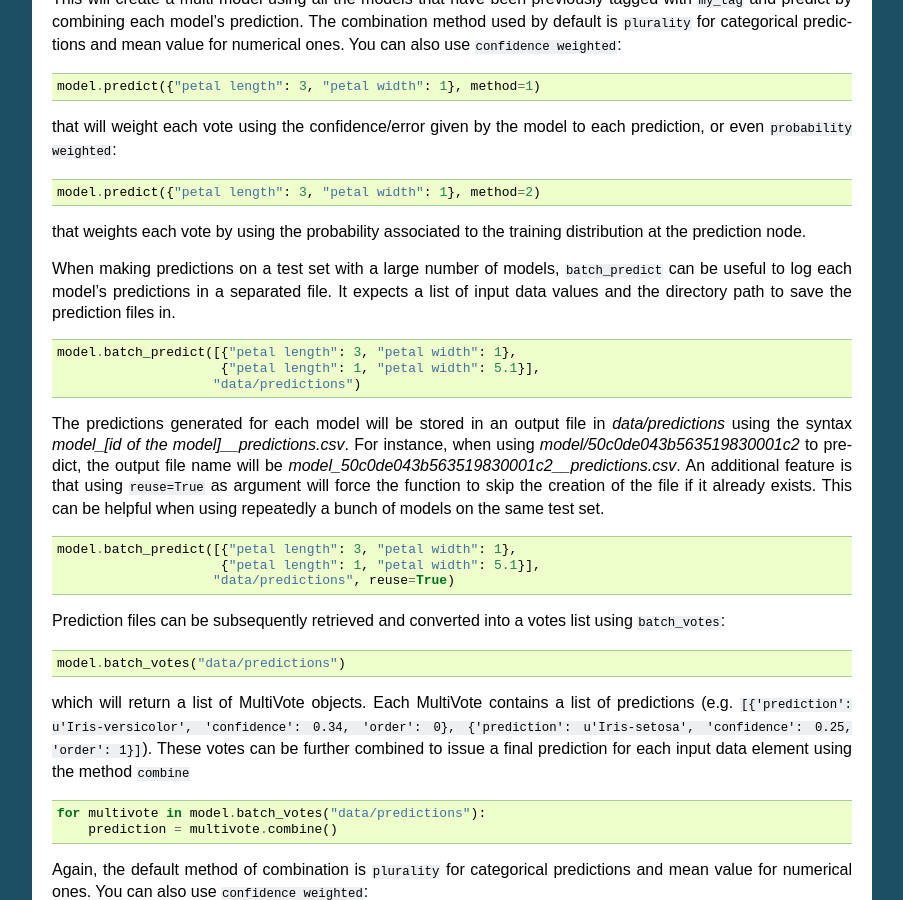
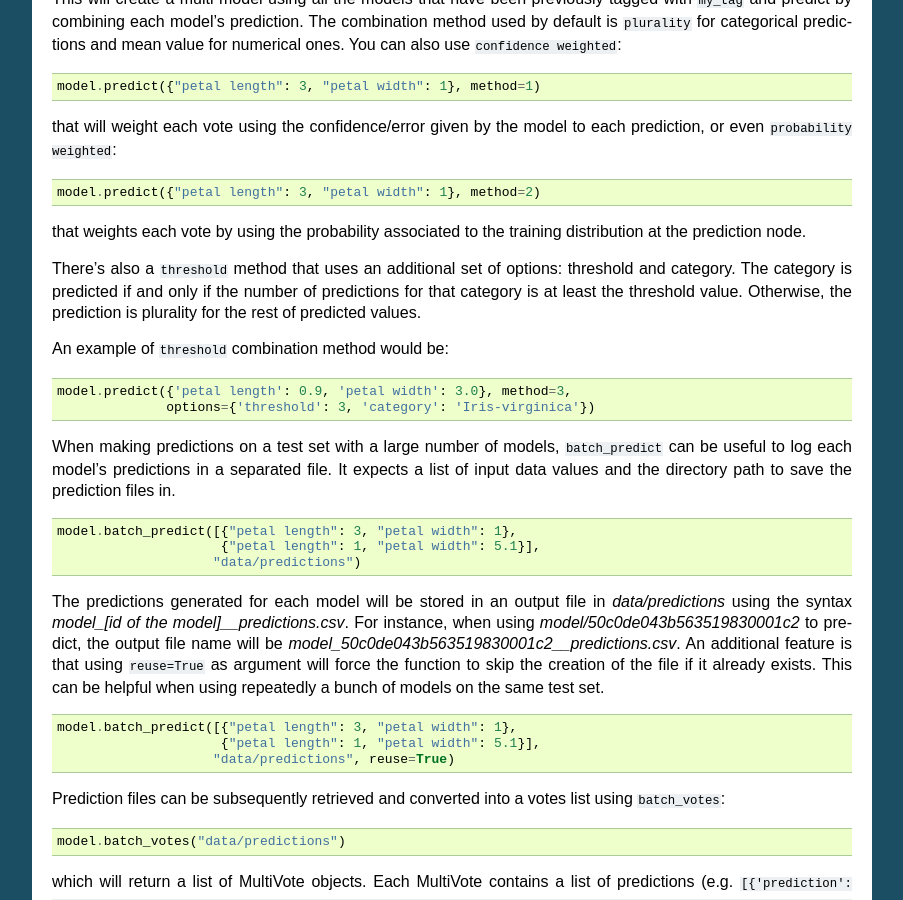
Before and after one commit to bigmlcom/python, a Sphinx documentation site: the page built from docs/index.rst, in a window 1280 px wide and 900 px high, scrolled down 14156 px. Shown: the whole window, without its empty margins (198-1101 px from the left). Built offline with Sphinx 7.4.7, drawn with Linux system fonts in a browser that asks for light colours.

Commit message:
Adding description of threshold method and new history log and version

```diff
--- a/HISTORY.rst
+++ b/HISTORY.rst
@@ -3,14 +3,15 @@
 History
 -------
 
-0.9.2 (2013-11-15)
-~~~~~~~~~~~~~~~~~~
+0.10.0 (2013-11-15)
+~~~~~~~~~~~~~~~~~~~
 
 - Adding a function printing field importance to ensembles.
 - Changing Model to add a lightweight BaseModel class with no Tree
   information.
 - Adding function to get resource type from resource id or structure.
 - Adding resource type checks to REST functions.
+- Adding threshold as new combination method for local ensembles.
 
 0.9.1 (2013-10-17)
 ~~~~~~~~~~~~~~~~~~
--- a/docs/index.rst
+++ b/docs/index.rst
@@ -906,6 +906,17 @@ to each prediction, or even ``probability weighted``::
 that weights each vote by using the probability associated to the training
 distribution at the prediction node.
 
+There's also a ``threshold`` method that uses an additional set of options:
+threshold and category. The category is predicted if and only if
+the number of predictions for that category is at least the threshold value.
+Otherwise, the prediction is plurality for the rest of predicted values.
+
+An example of ``threshold`` combination method would be::
+
+    model.predict({'petal length': 0.9, 'petal width': 3.0}, method=3,
+                  options={'threshold': 3, 'category': 'Iris-virginica'})
+
+
 When making predictions on a test set with a large number of models,
 ``batch_predict`` can be useful to log each model's predictions in a
 separated file. It expects a list of input data values and the directory path
```
